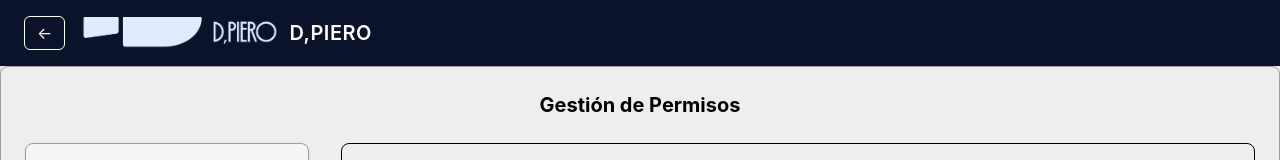
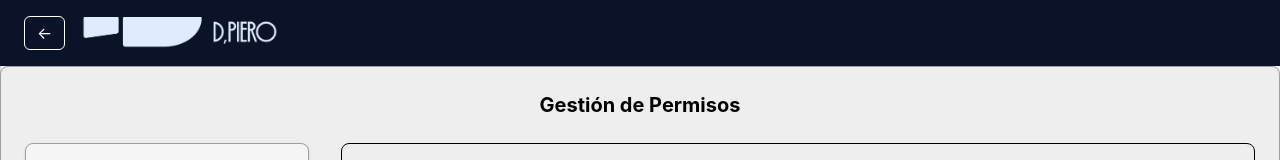
Before and after one commit to AndresVlz2020/pos_project, a React (Vite) app: page /gestion-usuarios in a window 1280 px wide. Shown: the top 160 px of the page. Built offline with nearby package versions, Linux system fonts and the light colour scheme.

Commit message:
chore(users): quitar texto 'D,PIERO' en header de Gestión de Usuarios, dejar solo el logo

```diff
--- a/src/features/create/UsersManagement.jsx
+++ b/src/features/create/UsersManagement.jsx
@@ -82,7 +82,6 @@ export default function UsersManagement() {
           </button>
           <div className="flex items-center gap-3">
             <img src={logoDPiero} alt="D,PIERO" className="h-8 w-auto object-contain" />
-            <span className="text-xl font-semibold tracking-wide">D,PIERO</span>
           </div>
         </div>
       </div>
```
